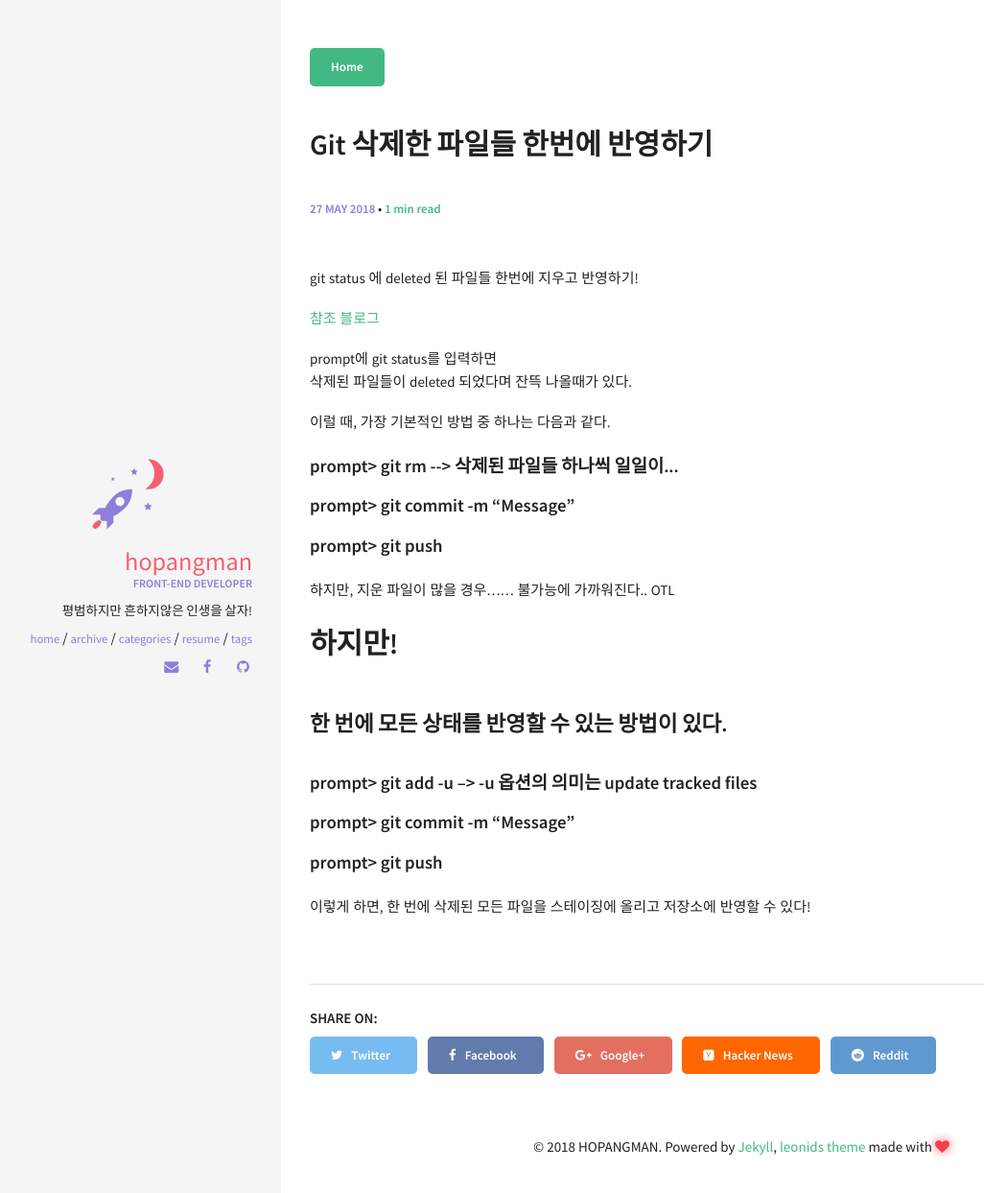
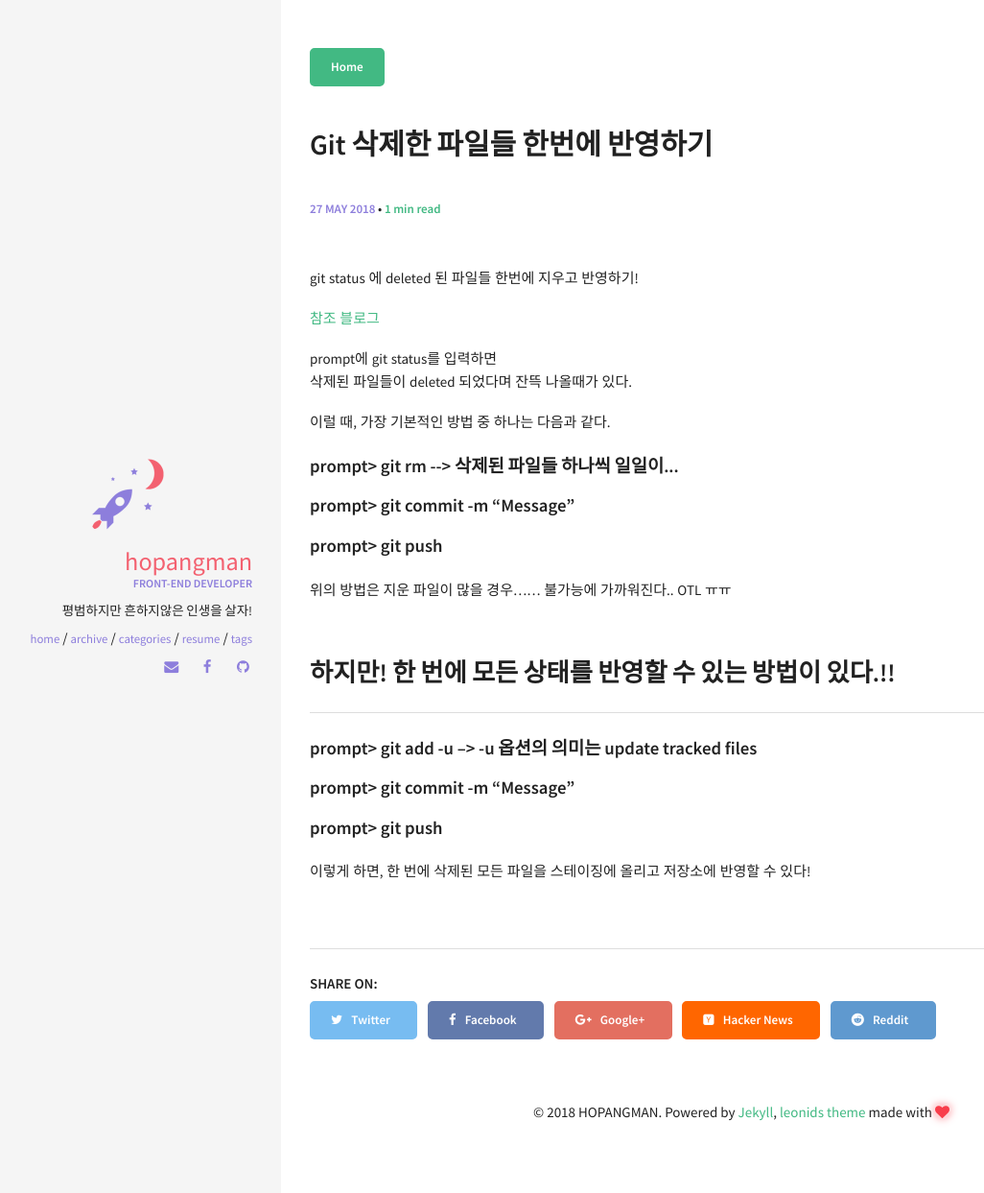
Before and after one commit to hopangman/hopangman.github.io, a Jekyll site: the page built from _posts/Git/2018-05-26-Delete file commit.md, in a window 1280 px wide. Shown: the top 1243 px of the page at 96% size, without its empty margins (27-1053 px from the left). Built offline with Jekyll 4.4.1, drawn with Linux system fonts in a browser that asks for light colours; comment, search, counter and statistics services are not loaded.

Commit message:
Git Tip - Delete File Commit

```diff
--- a/_posts/Git/2018-05-26-Delete file commit.md
+++ b/_posts/Git/2018-05-26-Delete file commit.md
@@ -21,10 +21,9 @@ prompt에 git status를 입력하면
 
 #### prompt> git push
 
-하지만, 지운 파일이 많을 경우...... 불가능에 가까워진다.. OTL
+위의 방법은 지운 파일이 많을 경우...... 불가능에 가까워진다.. OTL  ㅠㅠ
 
-# 하지만!
-### 한 번에 모든 상태를 반영할 수 있는 방법이 있다.
+## 하지만! 한 번에 모든 상태를 반영할 수 있는 방법이 있다.!!
 
 #### prompt> git add -u    --> -u 옵션의 의미는 update tracked files
 
```
